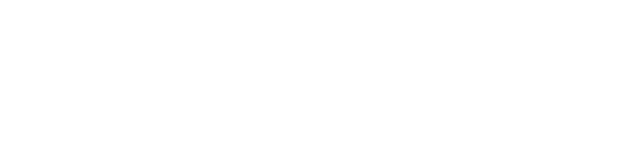
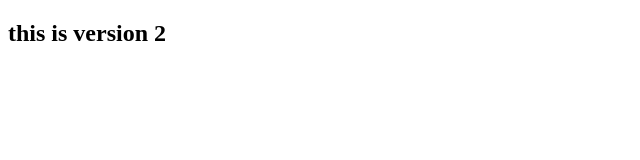
Before and after one commit to Sanjana2613/demo, a plain HTML site: page index.html in a window 1280 px wide. Shown: the whole page, without its empty margins (0-640 px from the left). Drawn offline with Linux system fonts and the light colour scheme.

Commit message:
this is version2

```diff
--- a/index.html
+++ b/index.html
@@ -6,6 +6,9 @@
     <title>Document</title>
 </head>
 <body>
+    <h2>this is version 2
+
+    </h2>
 
 </body>
 </html>
```
